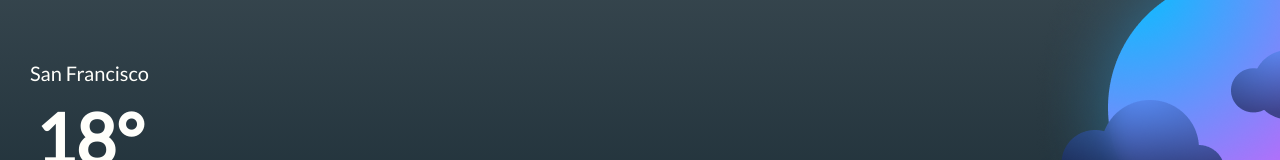
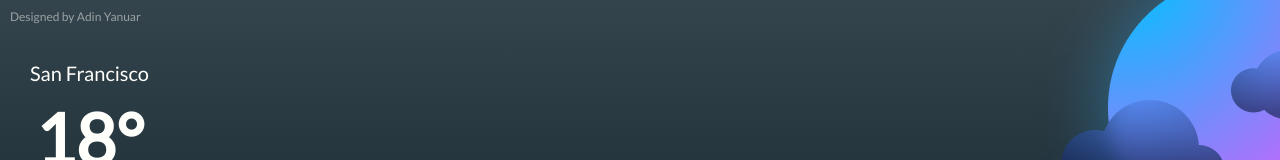
Before and after one commit to LastSkywalkerER/innowise-weather, a website built with webpack: page src/index.html in a window 1280 px wide. Shown: the top 160 px of the page. Built offline with nearby package versions, Linux system fonts and the light colour scheme.

Commit message:
fix author link

```diff
--- a/src/style.sass
+++ b/src/style.sass
@@ -65,10 +65,11 @@ button
 
 .designer-bio
   position: absolute
+  z-index: 1
   top: 10px
   left: 10px
   color: var(--text-color)
   text-decoration: none
   font-weight: 300
   font-size: 12px
-  opacity: 0.3
+  opacity: 0.5
```
